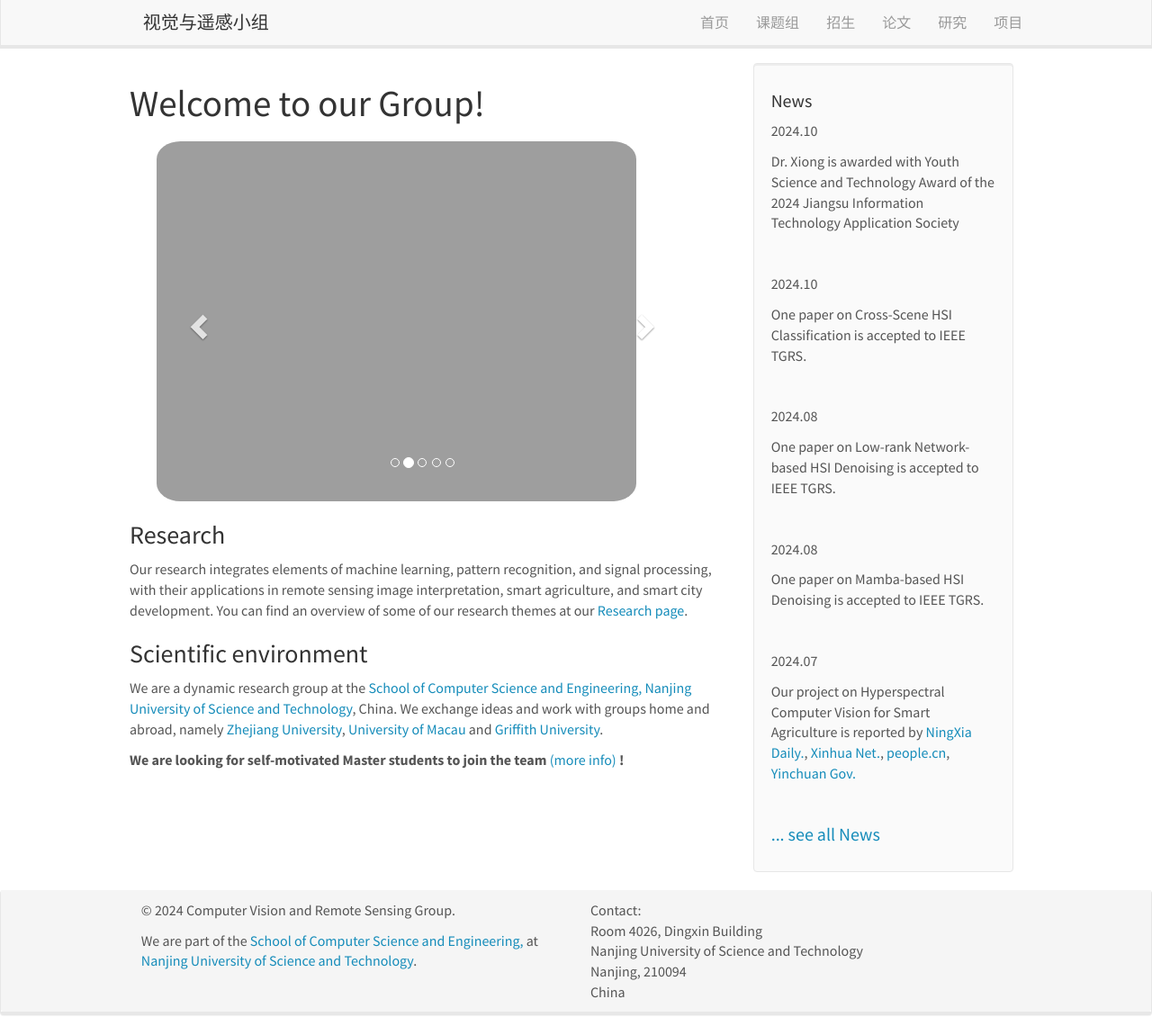
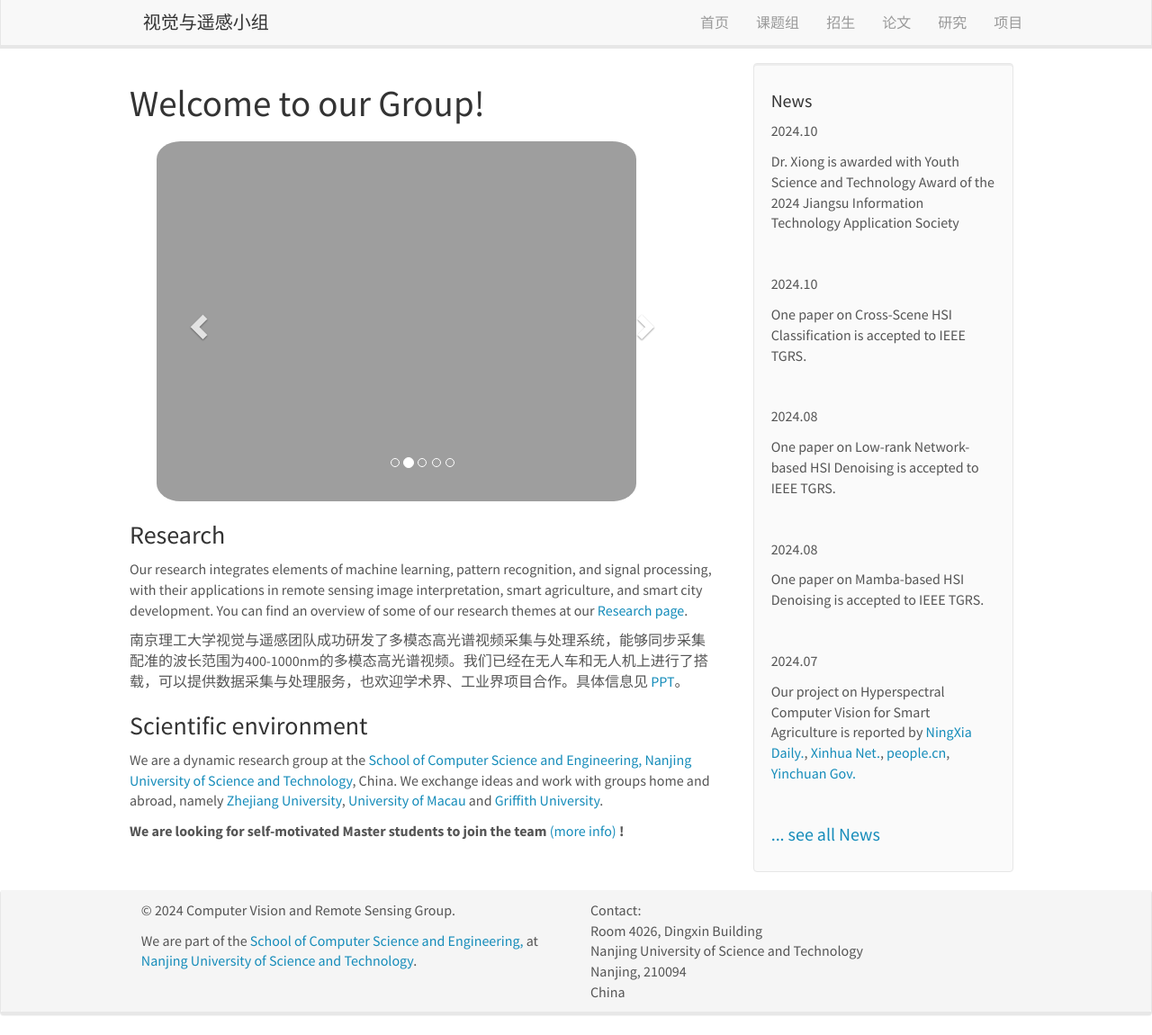
Before and after one commit to bearshng/mvip, a Jekyll site: the page built from _pages/home.md, in a window 1280 px wide and 1150 px high. Shown: the whole window at 90% size. Built offline with Jekyll 4.4.1, drawn with Linux system fonts in a browser that asks for light colours; nearby versions of some CDN libraries.

Commit message:
update website

```diff
--- a/_pages/home.md
+++ b/_pages/home.md
@@ -53,6 +53,7 @@ Our vision is to develop methodologies for designing intelligent autonomous deci
 ### Research
 Our research integrates elements of machine learning, pattern recognition, and signal processing, with their applications in remote sensing image interpretation, smart agriculture, and smart city development. You can find an overview of some of our research themes at our [Research page](research).
 
+南京理工大学视觉与遥感团队成功研发了多模态高光谱视频采集与处理系统，能够同步采集配准的波长范围为400-1000nm的多模态高光谱视频。我们已经在无人车和无人机上进行了搭载，可以提供数据采集与处理服务，也欢迎学术界、工业界项目合作。具体信息见<a href="/assets/MHSI.pptx"> PPT</a>。
 
 ### Scientific environment
 We are a dynamic research group at the [ School of Computer Science and Engineering, Nanjing University of Science and Technology](http://www.njust.edu.cn/), China. We exchange ideas and work with groups home and abroad, namely [Zhejiang University](https://person.zju.edu.cn/ytqian), [University of Macau](https://www.fst.um.edu.mo/personal/jtzhou/) and [Griffith University](https://experts.griffith.edu.au/7205-jun-zhou).
```
Also changed, not shown: 1 other file.
